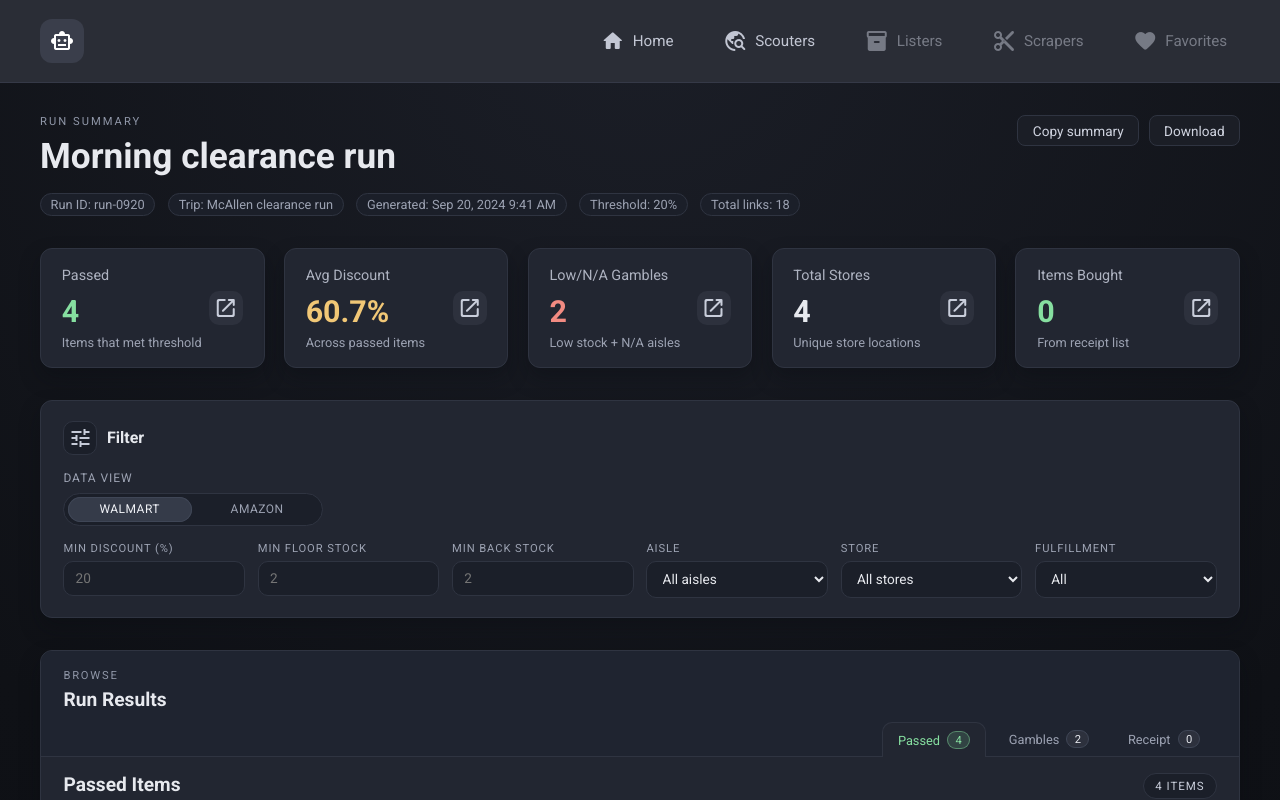
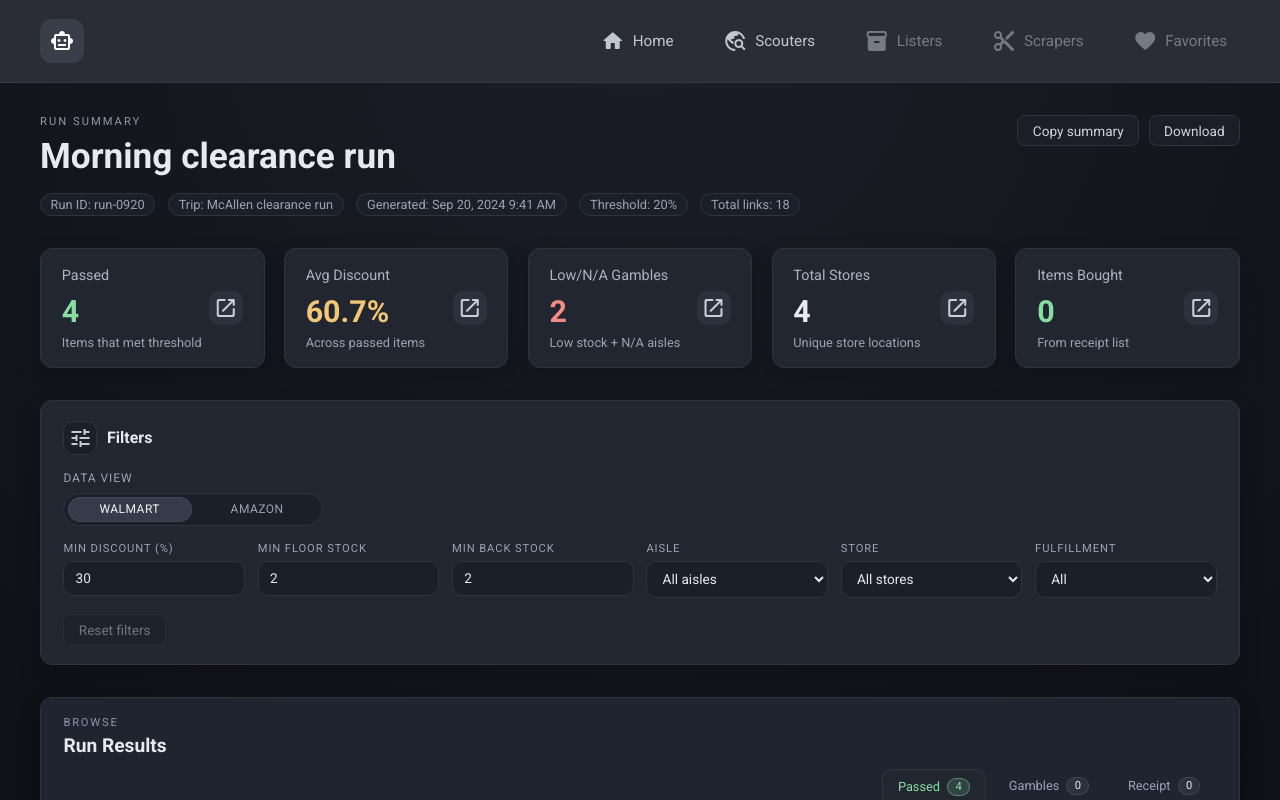
Before and after one commit to esojogerba/cnc-dashboard, a React (Vite) app: page /runs/run-0920 in a window 1280 px wide. Shown: the top 800 px of the page. Built offline with nearby package versions, Linux system fonts and the light colour scheme.

Commit message:
Added reset button for filter.

```diff
--- a/src/App.css
+++ b/src/App.css
@@ -785,6 +785,25 @@
     grid-template-columns: repeat(auto-fit, minmax(150px, 1fr));
     gap: 0.8rem;
     grid-column: 1 / -1;
+}
+
+.filter-actions {
+    grid-column: 1 / -1;
+    display: flex;
+    justify-content: flex-start;
+}
+
+.filter-reset-button {
+    width: auto;
+    justify-content: center;
+    padding: 0.45rem 1.1rem;
+    border-radius: 10px;
+}
+
+.filter-reset-button:hover:not(:disabled) {
+    background: #2a2f3a;
+    border-color: #3a3f4d;
+    color: #f0f2f7;
 }
 
 .filter-field {
--- a/src/components/RunSummaryFilters.jsx
+++ b/src/components/RunSummaryFilters.jsx
@@ -10,11 +10,28 @@
     onFiltersChange,
     aisleOptions,
     storeOptions,
+    defaultFilters = {
+        minDiscount: "30",
+        minFloor: "2",
+        minBack: "2",
+        aisle: "all",
+        store: "all",
+        fulfillment: "all",
+    },
 }) {
     const handleChange = (key) => (event) => {
         const value = event.target.value;
         onFiltersChange((prev) => ({ ...prev, [key]: value }));
     };
+
+    const handleReset = () => {
+        onFiltersChange({ ...defaultFilters });
+    };
+
+    const isResetDisabled = Object.keys(defaultFilters).every(
+        (key) =>
+            String(filters[key] ?? "") === String(defaultFilters[key] ?? "")
+    );
 
     return (
         <section className="panel run-filters">
@@ -22,11 +39,15 @@
                 <span className="material-icons-outlined" aria-hidden="true">
                     tune
                 </span>
-                <h2>Filter</h2>
+                <h2>Filters</h2>
             </div>
             <div className="filter-view">
                 <span className="filter-title">Data View</span>
-                <div className="view-toggle" role="group" aria-label="Data view">
+                <div
+                    className="view-toggle"
+                    role="group"
+                    aria-label="Data view"
+                >
                     {viewOptions.map((option) => (
                         <button
                             key={option.id}
@@ -52,7 +73,7 @@
                         step="1"
                         value={filters.minDiscount}
                         onChange={handleChange("minDiscount")}
-                        placeholder="20"
+                        placeholder="30"
                     />
                 </label>
                 <label className="filter-field">
@@ -116,6 +137,16 @@
                     </select>
                 </label>
             </div>
+            <div className="filter-actions">
+                <button
+                    className="ghost-button filter-reset-button"
+                    type="button"
+                    onClick={handleReset}
+                    disabled={isResetDisabled}
+                >
+                    Reset filters
+                </button>
+            </div>
         </section>
     );
 }
--- a/src/pages/RunSummary.jsx
+++ b/src/pages/RunSummary.jsx
@@ -277,6 +277,14 @@
 const defaultRun = runDataById["run-0920"];
 
 const receiptStoragePrefix = "cnc-receipt:";
+const defaultRunFilters = {
+    minDiscount: "30",
+    minFloor: "2",
+    minBack: "2",
+    aisle: "all",
+    store: "all",
+    fulfillment: "all",
+};
 
 const buildReceiptItem = (item, qty = 1) => {
     const storeLine =
@@ -320,14 +328,7 @@
 
     const [dataView, setDataView] = useState("walmart");
     const [sectionView, setSectionView] = useState("passed");
-    const [filters, setFilters] = useState({
-        minDiscount: "",
-        minFloor: "",
-        minBack: "",
-        aisle: "all",
-        store: "all",
-        fulfillment: "all",
-    });
+    const [filters, setFilters] = useState(defaultRunFilters);
     const receiptKey = useMemo(
         () => `${receiptStoragePrefix}${runId}`,
         [runId]
@@ -738,6 +739,7 @@
                 onFiltersChange={setFilters}
                 aisleOptions={aisleOptions}
                 storeOptions={storeOptions}
+                defaultFilters={defaultRunFilters}
             />
 
             <section className="summary-tabs-panel">
```
